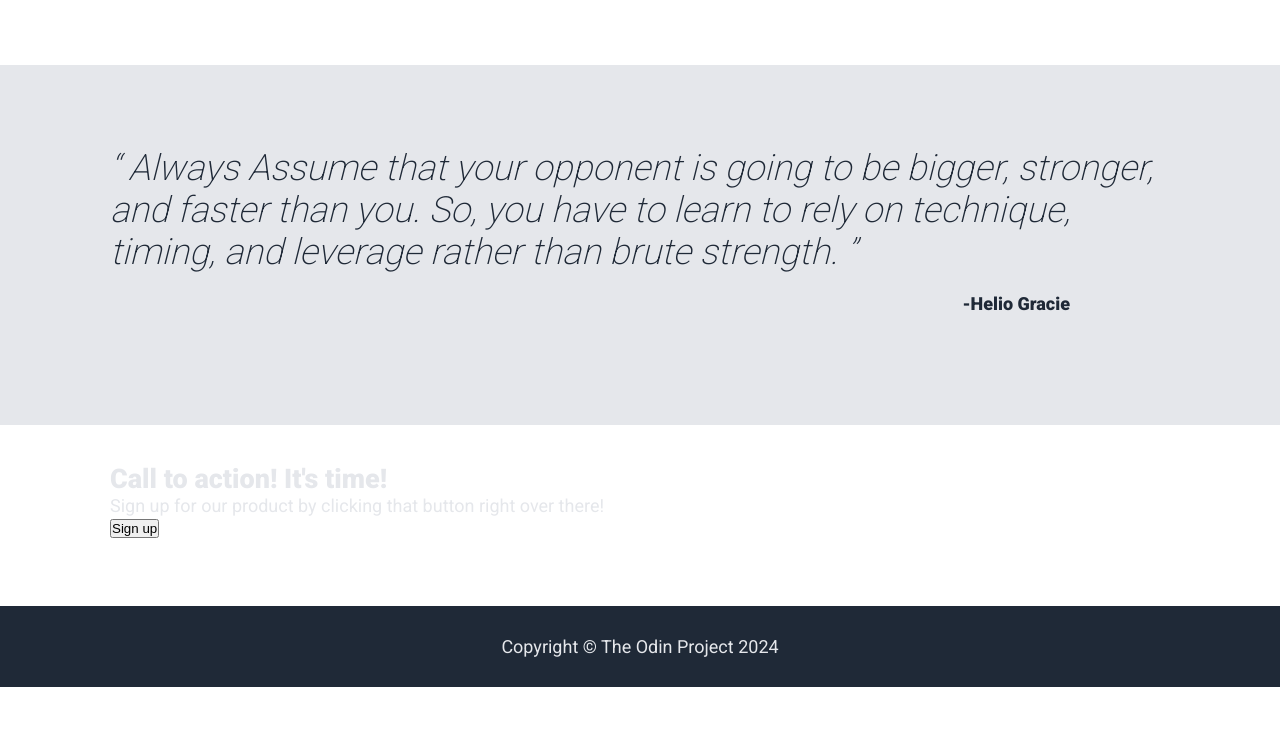
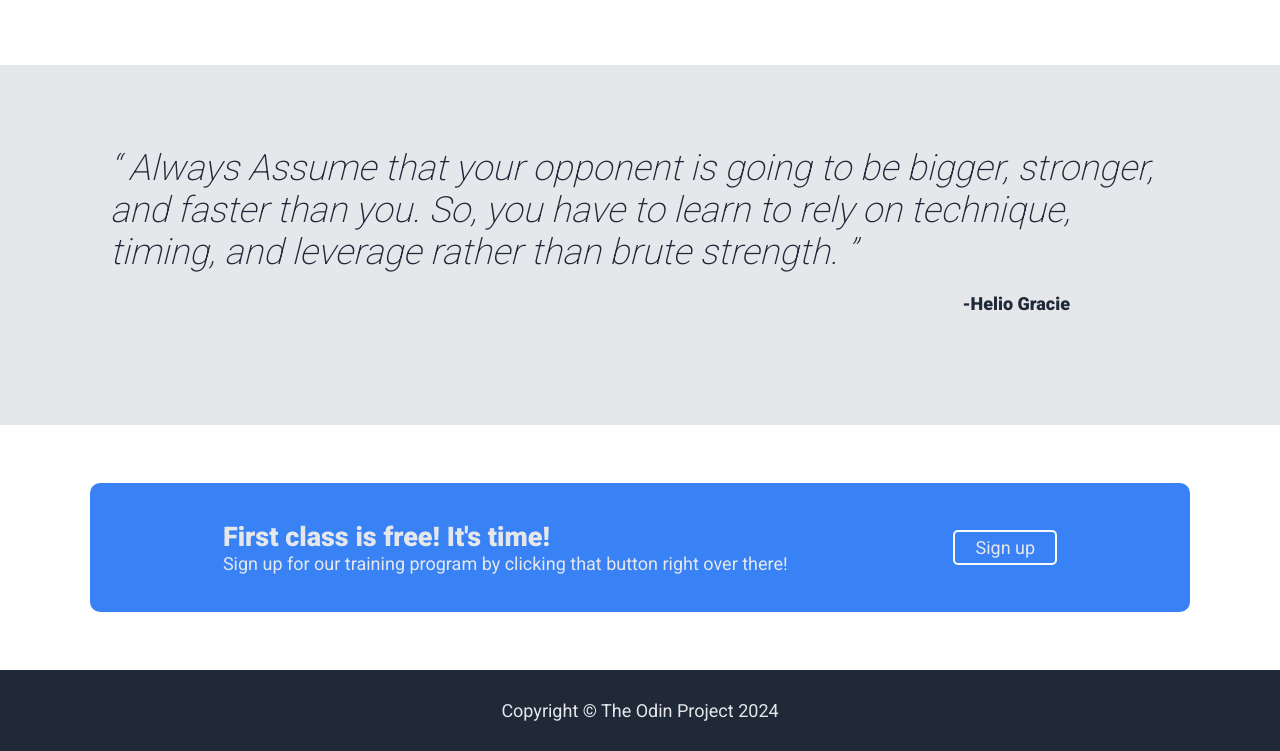
Before and after one commit to ctarx/Odin-Landing-Page, a plain HTML site: page index.html in a window 1280 px wide. Shown: the part 866-1617 px from the top of the page. Before the commit the page ends 1553 px from the top, so only its background shows below. Drawn offline with Linux system fonts and the light colour scheme.

Commit message:
Style call to action section

```diff
--- a/index.html
+++ b/index.html
@@ -69,9 +69,10 @@
     <section class="cta">
       <div class="container">
         <div>
-          <h2>Call to action! It's time!</h2>
+          <h2>First class is free! It's time!</h2>
           <p>
-            Sign up for our product by clicking that button right over there!
+            Sign up for our training program by clicking that button right over
+            there!
           </p>
         </div>
         <button>Sign up</button>
--- a/style.css
+++ b/style.css
@@ -22,6 +22,16 @@ img {
 
 ul {
   list-style-type: none;
+}
+
+button {
+  font-family: inherit;
+  background-color: #3882f6;
+  border-radius: 5px;
+  padding: 5px 20px;
+  color: #e5e7eb;
+  font-size: 18px;
+  cursor: pointer;
 }
 
 .container {
@@ -88,15 +98,8 @@ ul {
 }
 
 .header button {
-  font-family: inherit;
-  background-color: #3882f6;
   border: none;
-  border-radius: 5px;
-  padding: 5px 20px;
-  color: #e5e7eb;
-  font-size: 18px;
   margin-top: 18px;
-  cursor: pointer;
 }
 
 .header button:hover {
@@ -170,6 +173,26 @@ ul {
   margin-right: 100px;
 }
 
+.cta {
+  padding: 58px;
+}
+.cta .container {
+  display: flex;
+  justify-content: space-around;
+  align-items: center;
+  padding: 38px 50px;
+  background-color: #3882f6;
+  border-radius: 10px;
+}
+
+.cta button {
+  border: 2px solid #f9faf8;
+}
+
+.cta button:hover {
+  background-color: #f9faf8;
+  color: #3882f6;
+}
 .footer {
   display: flex;
   justify-content: center;
```
